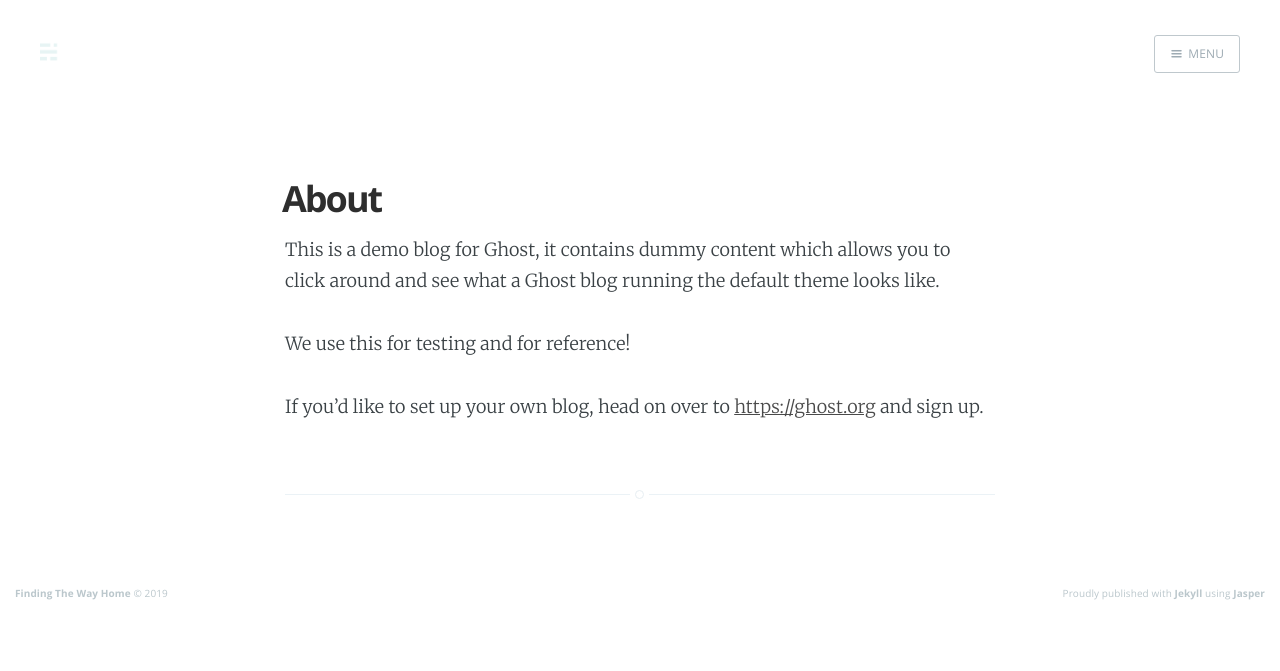
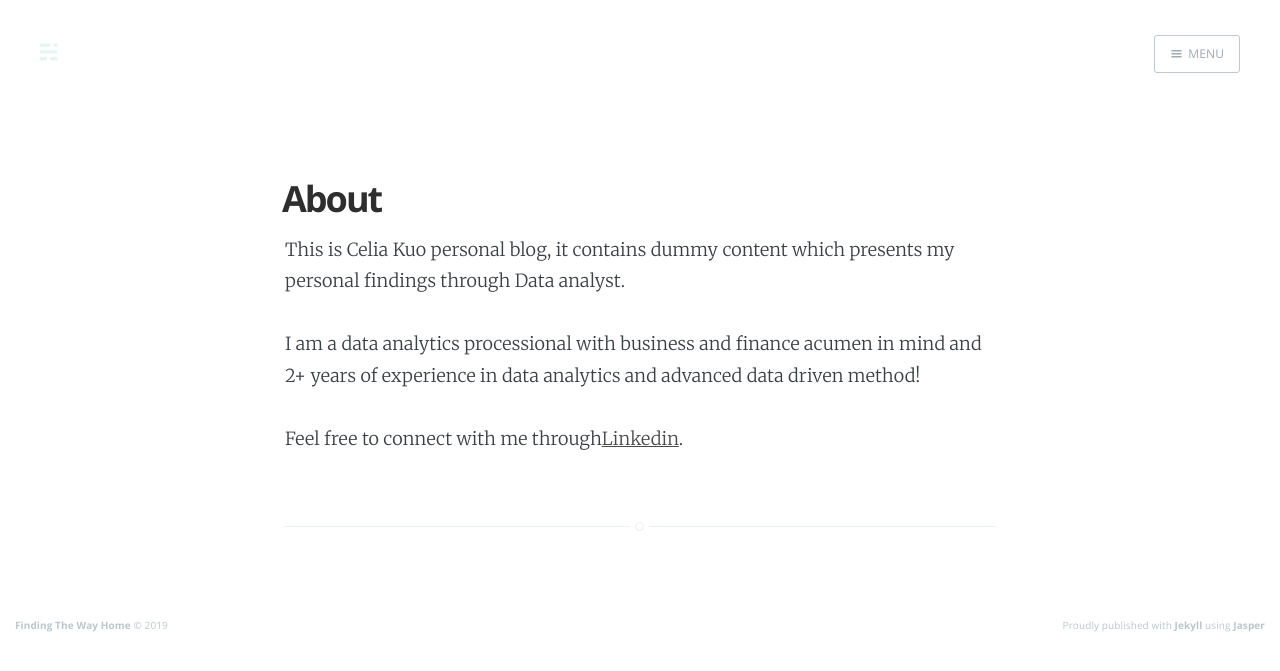
Before and after one commit to a972celia/a972celia.github.io, a Jekyll site: the page built from about/index.md, in a window 1280 px wide. Shown: the top 671 px of the page. Built offline with Jekyll 4.4.1, drawn with Linux system fonts in a browser that asks for light colours; nearby versions of some CDN libraries.

Commit message:
add about

```diff
--- a/about/index.md
+++ b/about/index.md
@@ -6,8 +6,8 @@ logo: 'assets/images/ghost.png'
 current: about
 ---
 
-This is a demo blog for Ghost, it contains dummy content which allows you to click around and see what a Ghost blog running the default theme looks like.
+This is Celia Kuo personal blog, it contains dummy content which presents my personal findings through Data analyst.
 
-We use this for testing and for reference!
+I am a data analytics processional with business and finance acumen in mind and 2+ years of experience in data analytics and advanced data driven method!
 
-If you'd like to set up your own blog, head on over to [https://ghost.org](https://ghost.org) and sign up.
+Feel free to connect with me through[Linkedin](https://www.linkedin.com/in/celiakuo/).
```
